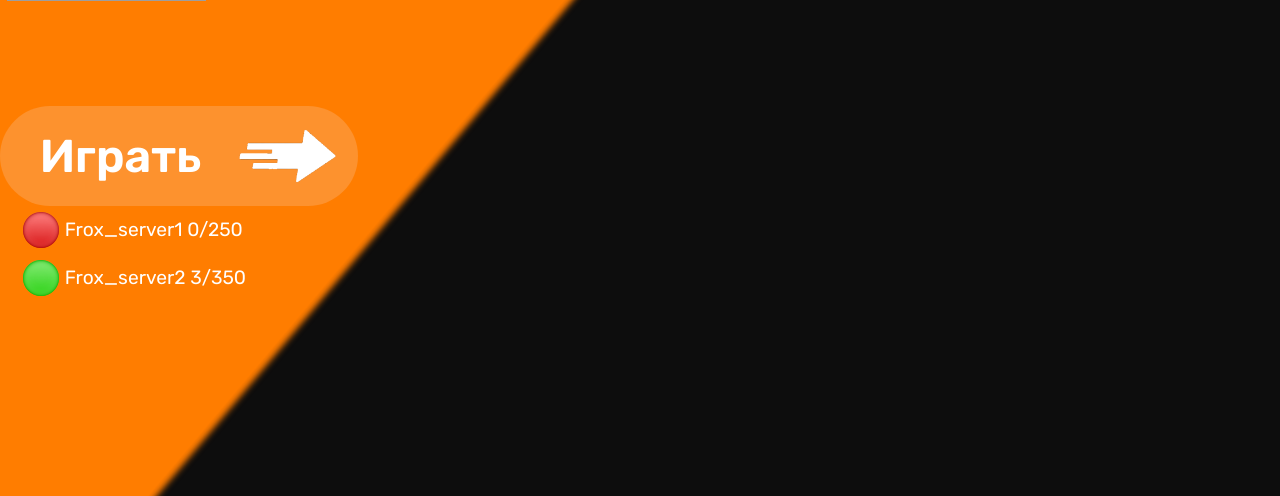
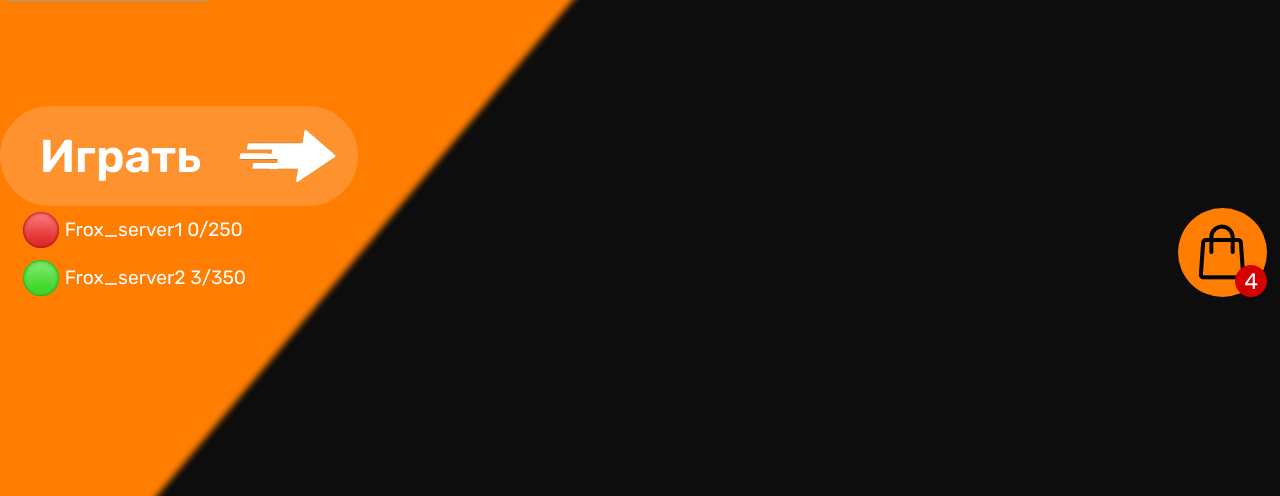
Before and after one commit to Vasiliy003/FroxWorld, a Django app: page /donate/ in a window 1280 px wide. Shown: the part 490-986 px from the top of the page. Run offline with Django 4.2, Linux system fonts and the light colour scheme; data comes from the database, SQL or seed files in the repository; grey boxes are pictures that could not be loaded.

Commit message:
cart-ubd

```diff
--- a/django-project/FroxWorld/frox_world/static/css/style.css
+++ b/django-project/FroxWorld/frox_world/static/css/style.css
@@ -49,6 +49,11 @@ header {
     justify-content: space-between;
     width: 28.6vw;
     font-size: 1.5vw;
+}
+
+.navigation-target {
+    text-decoration: underline;
+    color: #eb5757;
 }
 
 .sign-in {
@@ -495,3 +500,89 @@ footer {
     transition-duration: 0.3s;
     transform: scale(1, 1);
 }
+
+.donate-cart {
+    position: fixed;
+    right: 0vw;
+    bottom: 0vw;
+    display: flex;
+    justify-content: center;
+    align-items: center;
+    background-color: #FF7D00;
+    width: 7vw;
+    height: 7vw;
+    border-radius: 6vw;
+    margin: 1vw;
+}
+
+.donate-cart img {
+    width: 5vw;
+}
+
+.shopping-count {
+    display: flex;
+    justify-content: center;
+    align-items: center;
+    position: fixed;
+    right: 0vw;
+    bottom: 0vw;
+    margin-right: 1vw;
+    margin-bottom: 1vw;
+    background-color: rgb(214, 0, 0);
+    width: 2.5vw;
+    height: 2.5vw;
+    border-radius: 5vw;
+    font-size: 1.75vw;
+}
+
+.cart-list {
+    transform-origin: top right;
+    display: flex;
+    flex-direction: column;
+    justify-content: flex-end;
+    align-items: flex-end;
+    position: fixed;
+    right: 1vw;
+    bottom: 9vw;
+    background-color: rgb(59, 59, 59);
+    width: 0vw;
+    height: 0vw;
+    padding-right: 1vw;
+    padding-left: 1vw;
+    overflow: hidden;
+    transition-duration: 0.3s;
+}
+
+.purchase-section {
+    margin-bottom: 1vw;
+    display: flex;
+    justify-content: space-between;
+    width: 100%;
+    height: 2.5vw;
+}
+
+.cart-list-show {
+    width: 35vw;
+    height: auto;
+    transition-duration: 0.3s;
+}
+
+.purchase-info {
+    width: 30vw;
+    display: flex;
+    justify-content: space-between;
+}
+
+.purchase-info p {
+    color:#cccccc;
+    font-weight: 500;
+    margin-left: 1vw;
+}
+
+.purchase-del-btn {
+    background-color: #ff9939;
+    border-radius: 1vw;
+    margin-top: 0.5vw;
+    height: 2.5svw;
+    width: 2.5vw;
+}
--- a/django-project/FroxWorld/frox_world/static/js/base.js
+++ b/django-project/FroxWorld/frox_world/static/js/base.js
@@ -1,11 +1,20 @@
 let profileMenu = document.querySelector(".profile-menu");
 let burgerBtn = document.querySelector("#profile-btn");
+let navigationBtn = document.querySelector("#header-navigation-btn");
 
 function burgerMenu(event){
     profileMenu.classList.toggle("profile-menu-show")
 }
 
+function navigationDecorate(event){
+    if(event.type==="mouseover")
+        event.target.classList.toggle(".navigation-target");
+    else if(event.type==="mouseout")
+        event.target.classList.toggle(".navigation-target");
+}
+
+
 burgerBtn.addEventListener("click", burgerMenu)
 
-console.log(profileMenu)
-console.log(burgerBtn)
+navigationBtn.addEventListener("mouseover", navigationDecorate)
+navigationBtn.addEventListener("mouseout", navigationDecorate)
--- /dev/null
+++ b/django-project/FroxWorld/frox_world/static/js/donate.js
@@ -0,0 +1,8 @@
+let cartList = document.querySelector(".cart-list");
+let donateBtn = document.querySelector(".donate-cart");
+
+function donateMenu(event){
+    cartList.classList.toggle("cart-list-show")
+}
+
+donateBtn.addEventListener("click", donateMenu)
--- a/django-project/FroxWorld/frox_world/templates/base.html
+++ b/django-project/FroxWorld/frox_world/templates/base.html
@@ -22,9 +22,9 @@
                 </div>
             </div>
             <div class="header-navigation">
-                <a href="{% url 'index' %}"><div>О сервере</div></a>
-                <a href="{% url 'donate' %}"><div>Донаты</div></a>
-                <div>Галерея</div>
+                <a href="{% url 'index' %}"><div id="header-navigation-btn">О сервере</div></a>
+                <a href="{% url 'donate' %}"><div id="header-navigation-btn">Донаты</div></a>
+                <div id="header-navigation-btn">Галерея</div>
             </div>
             <div class="header-social">
                 <a target="_blank" href="https://www.youtube.com/@Yarik_Frox"><img src="{% static "img/Youtube.svg" %}" alt=""></a>
--- a/django-project/FroxWorld/frox_world/templates/donate.html
+++ b/django-project/FroxWorld/frox_world/templates/donate.html
@@ -82,4 +82,32 @@
                 {% endfor %}
             </div>
         </section>
+        <section class="purchase">
+            <div class="donate-cart">
+                <img src="{% static "img/shopping-bag.png" %}" alt="">
+                <div class="shopping-count">4</div>
+            </div>
+            <div class="cart-list">
+                <div class="purchase-section">
+                    <div class="purchase-info">Название привилегии <p>10.092р.</p></div>
+                    <button class="purchase-del-btn"><img src="{% static 'img/icon-delete.svg' %}" alt=""></button>
+                </div>
+                <div class="purchase-section">
+                    <div class="purchase-info">Название привилегии <p>10.092р.</p></div>
+                    <button class="purchase-del-btn"><img src="{% static 'img/icon-delete.svg' %}" alt=""></button>
+                </div>
+                <div class="purchase-section">
+                    <div class="purchase-info">Название привилегии <p>10.092р.</p></div>
+                    <button class="purchase-del-btn"><img src="{% static 'img/icon-delete.svg' %}" alt=""></button>
+                </div>
+                <div class="purchase-section">
+                    <div class="purchase-info">Название привилегии <p>10.092р.</p></div>
+                    <button class="purchase-del-btn"><img src="{% static 'img/icon-delete.svg' %}" alt=""></button>
+                </div>
+            </div>
+        </section>
 {% endblock content %}
+
+{% block load_js %}
+<script src="{% static 'js/donate.js' %}"></script>
+{% endblock load_js %}
```
Also changed, not shown: django-project/FroxWorld/frox_world/static/img/icon-delete.svg (added), django-project/FroxWorld/frox_world/static/img/shopping-bag.png (added).
